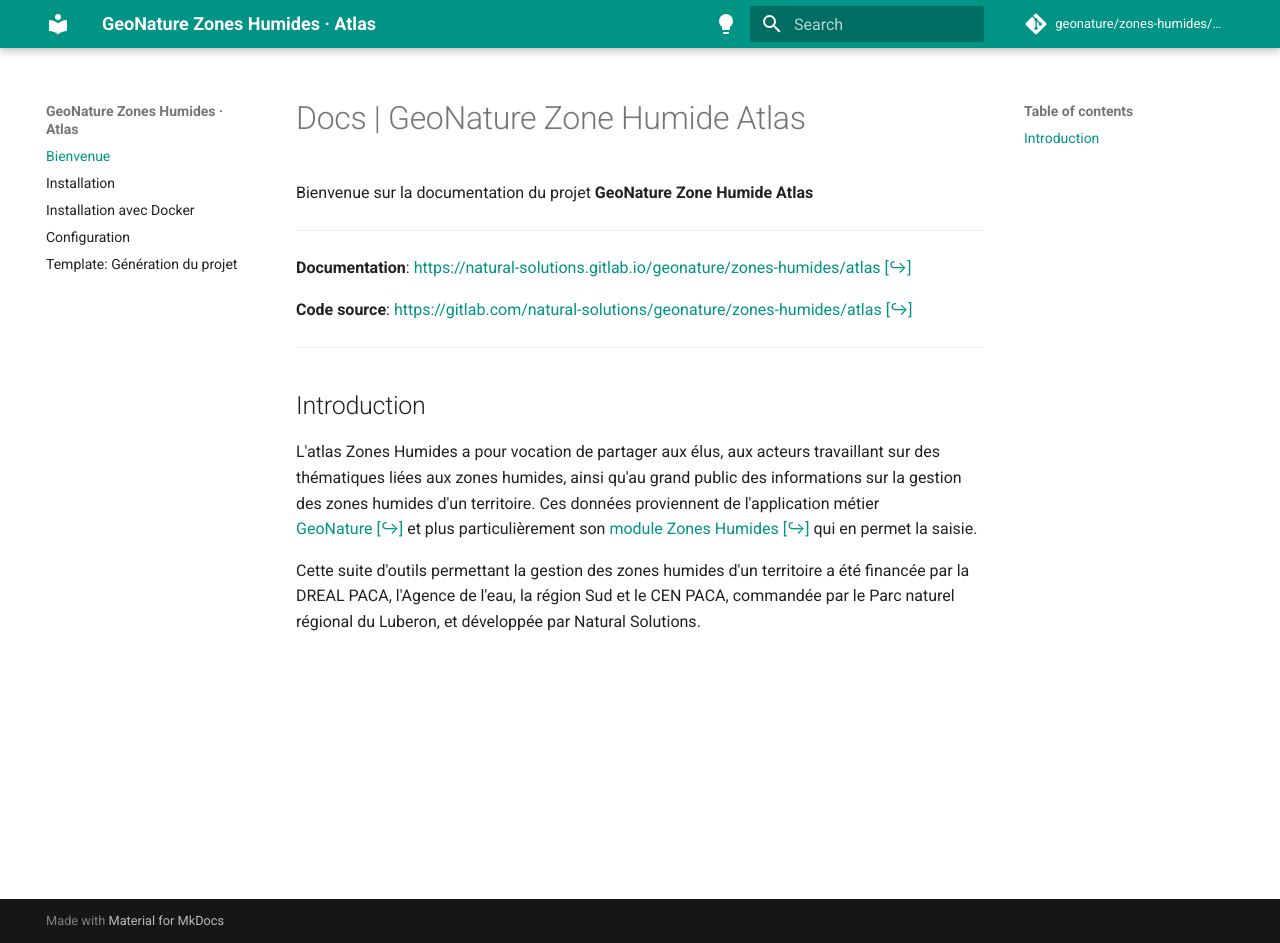
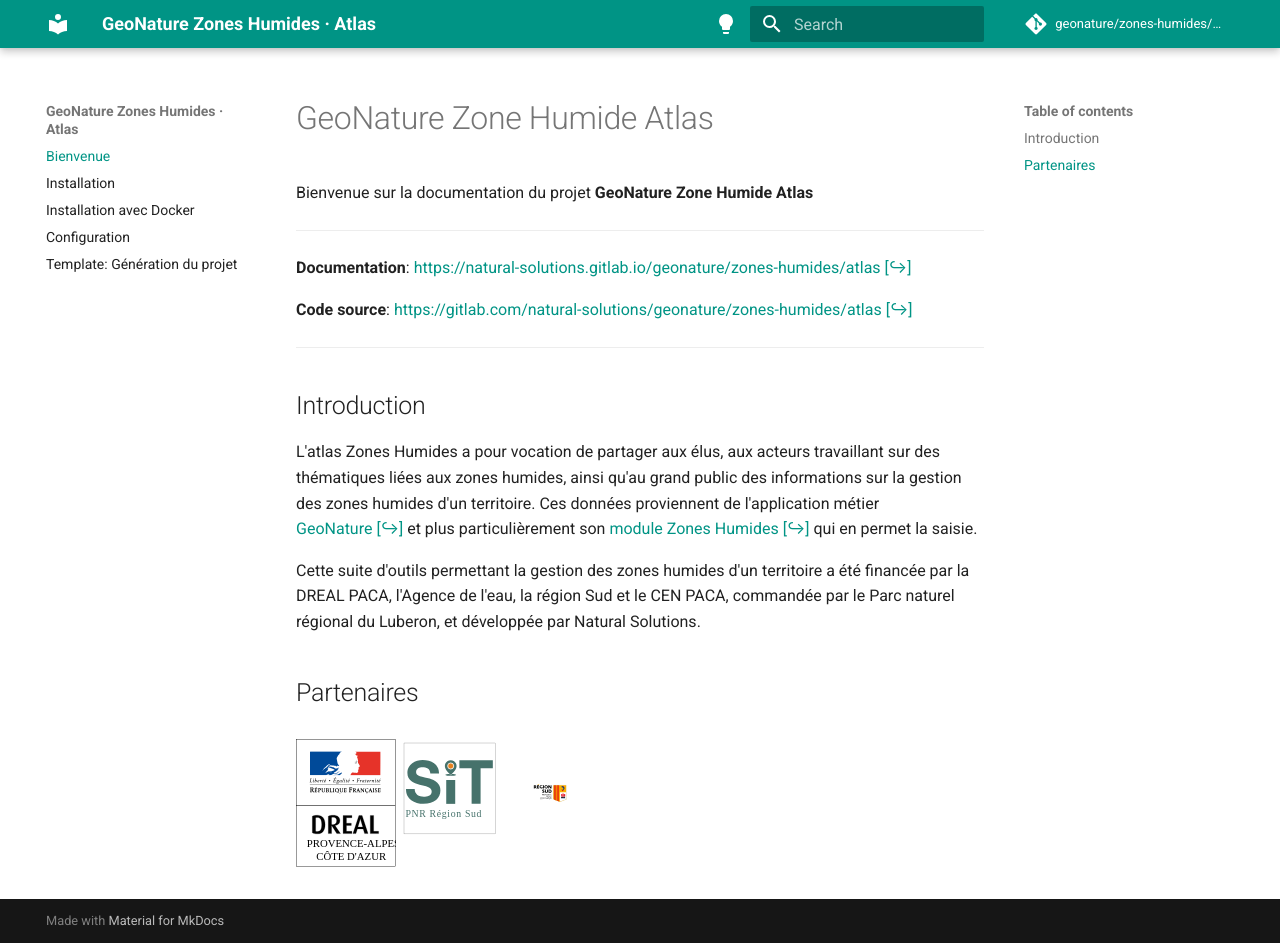
Before and after one commit to naturalsolutions/GeoNature-ZH-atlas, an MkDocs documentation site: the page built from docs/index.md, in a window 1280 px wide and 943 px high. Built offline with MkDocs 1.6.1 and Material for MkDocs 9.7.7, drawn with Linux system fonts in a browser that asks for light colours; comment, search, counter and statistics services are not loaded.

Commit message:
docs: add partenaires

```diff
--- a/docs/index.md
+++ b/docs/index.md
@@ -1,4 +1,4 @@
-# Docs | GeoNature Zone Humide Atlas
+# GeoNature Zone Humide Atlas
 
 Bienvenue sur la documentation du projet **GeoNature Zone Humide Atlas**
 
@@ -20,3 +20,9 @@
 [doc]: https://natural-solutions.gitlab.io/geonature/zones-humides/atlas
 [geonature]: https://geonature.fr
 [git_gn_module_zh]: https://github.com/PnX-SI/gn_module_ZH
+
+## Partenaires
+
+![DREAL PACA](./images/partenaires/dreal_paca.svg){width=100}
+![SIT](./images/partenaires/logo_sit.svg){width=100}
+![Region Sud](./images/partenaires/region_sud.svg){width=100}
```
Also changed, not shown: docs/configuration.md (+4 -2 lines), docs/images/partenaires/dreal_paca.svg (added), docs/images/partenaires/logo_sit.svg (added), docs/images/partenaires/region_sud.svg (added).
